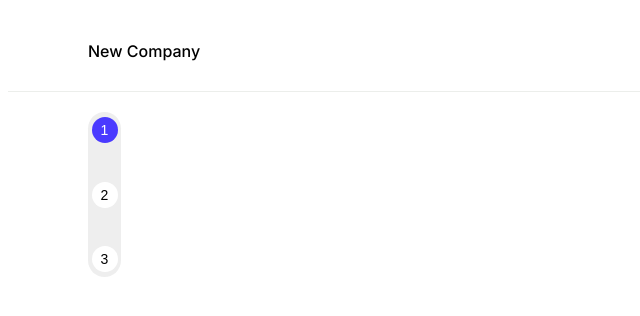
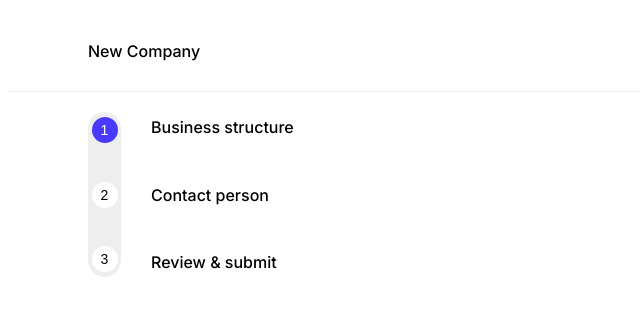
Before and after one commit to yeynerArenales/companycreator, a Next.js app: page / in a window 1280 px wide. Shown: the top 316 px of the page, without its empty margins (0-640 px from the left). Built offline with nearby package versions, Linux system fonts and the light colour scheme.

Commit message:
feat: subtitles

```diff
--- a/src/app/components/Sidebar/index.tsx
+++ b/src/app/components/Sidebar/index.tsx
@@ -3,6 +3,12 @@ import React, { useState } from "react";
 import styled from "styled-components";
 
 const Container = styled.div`
+  width: 50%;
+  height: auto;
+  display: flex;
+`;
+
+const ButtonsBox = styled.div`
   width: 33px;
   height: 155px;
   background: #d9d9d970;
@@ -29,17 +35,51 @@ const Button = styled.button<{ selected?: boolean }>`
   font-weight: 500;
   font-size: 14px;
 `;
+const SubTitlesBox = styled.div`
+  width: 200px;
+  height: 155px;
+  margin: 25px 0 00px 80px;
+  display: flex;
+  justify-content: space-between;
+  flex-direction: column;
+  align-items: center;
+  margin-left: 30px;
+`;
+
+const SubTitle = styled.h2`
+width: 100%;
+  color: black;
+  font-weight: 500;
+  margin: 0;
+  font-size: 16px;
+`;
 
 const Sidebar = () => {
   const buttons: number[] = [1, 2, 3];
+  const subtitles: string[] = [
+    "Business structure",
+    "Contact person",
+    "Review & submit",
+  ];
   const [form, setForm] = useState(1);
   return (
     <Container>
-      {buttons.map((b) => (
-        <Button selected={b == form && true} onClick={() => setForm(b)} key={b}>
-          {b}
-        </Button>
-      ))}
+      <ButtonsBox>
+        {buttons.map((b) => (
+          <Button
+            selected={b == form && true}
+            onClick={() => setForm(b)}
+            key={b}
+          >
+            {b}
+          </Button>
+        ))}
+      </ButtonsBox>
+      <SubTitlesBox>
+        {subtitles.map((sub) => (
+          <SubTitle key={sub}>{sub}</SubTitle>
+        ))}
+      </SubTitlesBox>
     </Container>
   );
 };
```
